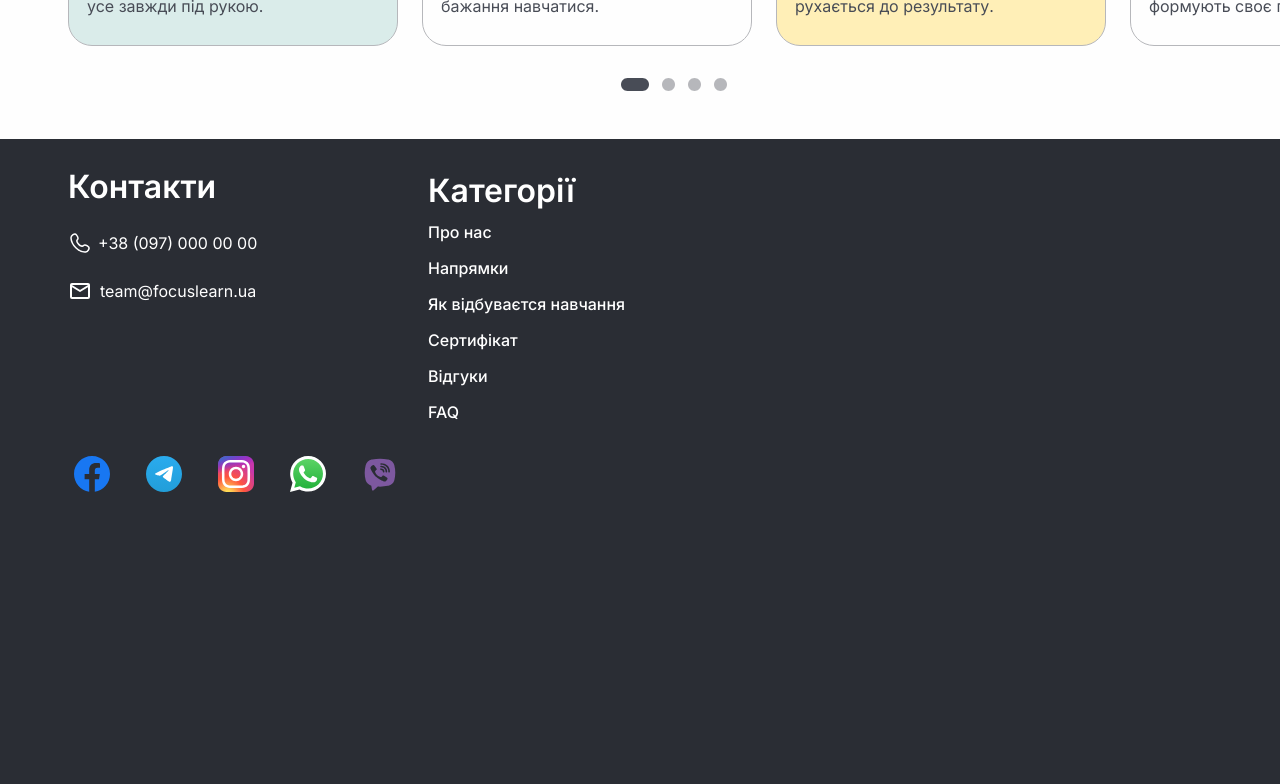
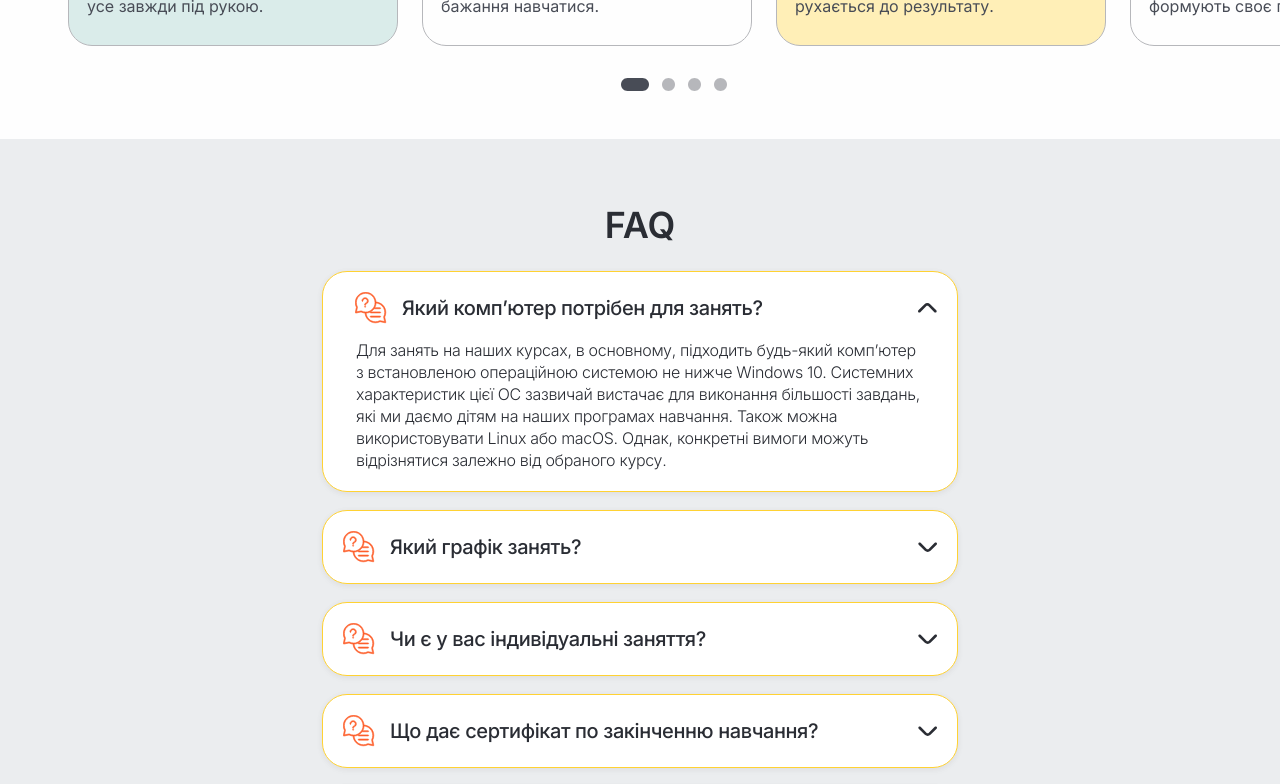
Before and after one commit to AdamPershyi/it-courses-teens-landing, a React (Vite) app: page / in a window 1280 px wide. Shown: the part 3560-4344 px from the top of the page. Before the commit the page ends 4090 px from the top, so only its background shows below. Built offline with nearby package versions, Linux system fonts and the light colour scheme.

Commit message:
Add Faq component to App layout

```diff
--- a/src/App.tsx
+++ b/src/App.tsx
@@ -1,6 +1,7 @@
 import { Header } from '@/components/Header/Header'
 import { Footer } from '@/components/Footer/Footer'
 import { Hero } from '@/sections/Hero/Hero'
+import { Faq } from '@/sections/Faq/Faq'
 import { About } from '@/sections/About/About'
 import { Directions } from '@/sections/Directions/Directions'
 import { TrialBanner } from '@/sections/TrialBanner/TrialBanner'
@@ -17,6 +18,7 @@ function App() {
         <Directions />
         <TrialBanner />
         <LearningProcess />
+        <Faq />
       </main>
       <Footer />
     </div>
```
